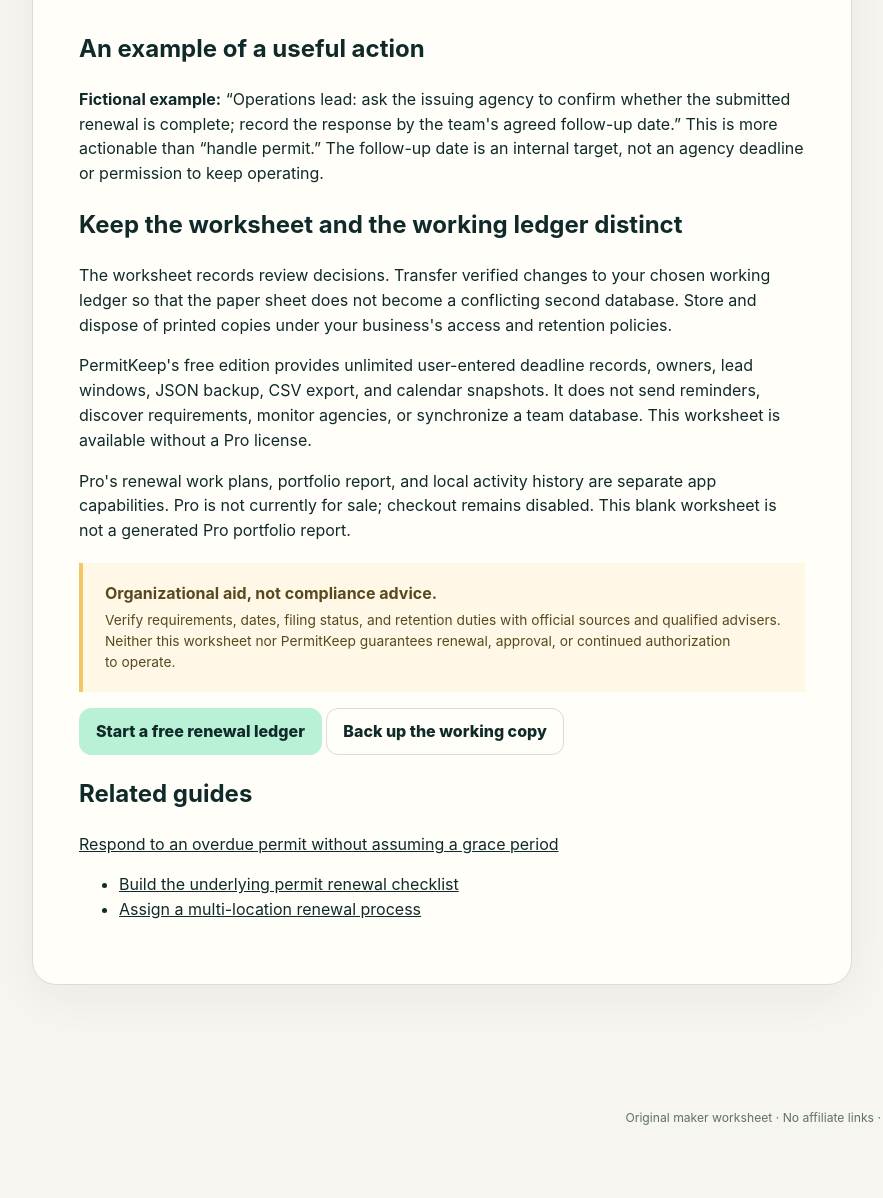
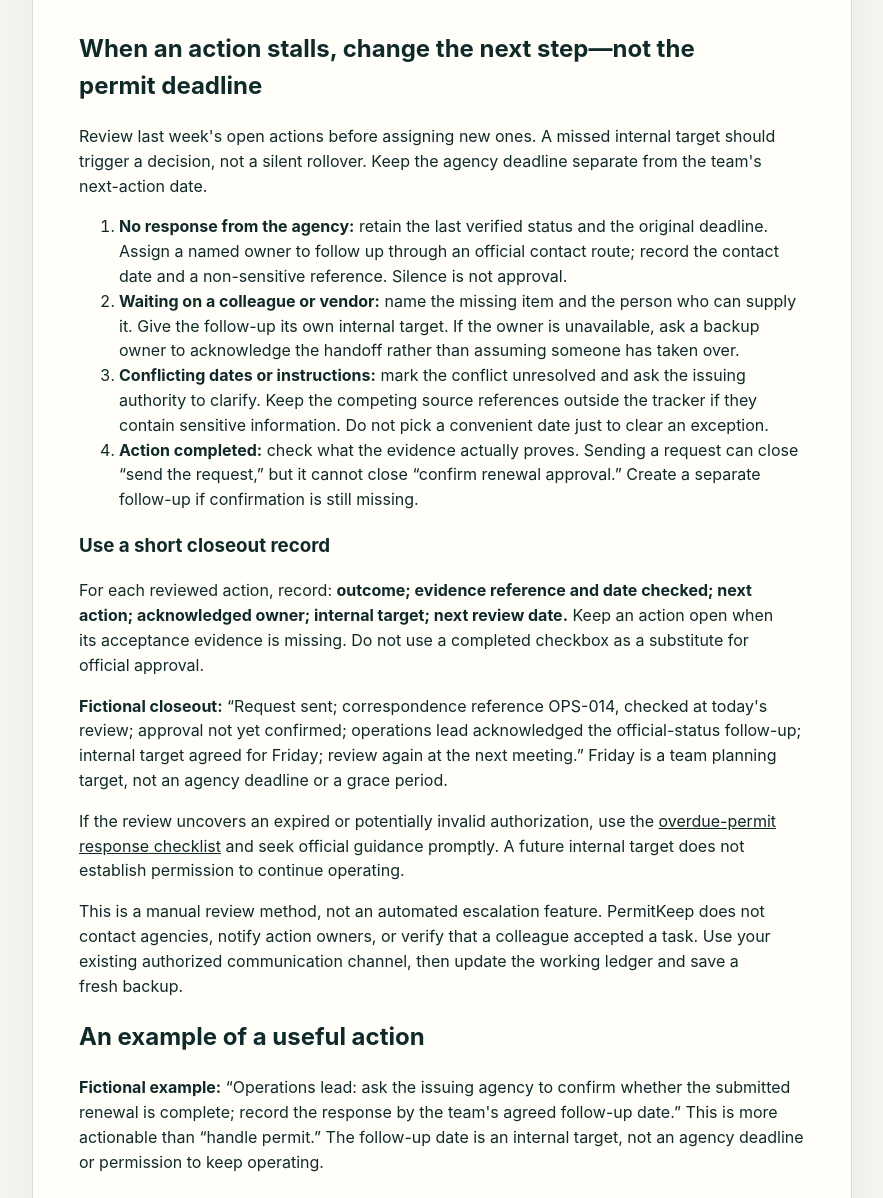
Before and after one commit to helpinghandschitown-netizen/permitkeep, a website: page weekly-permit-renewal-review.html in a window 1280 px wide. Shown: the part 2500-3698 px from the top of the page, without its empty margins (198-1081 px from the left). Drawn offline with Linux system fonts and the light colour scheme.

Commit message:
docs: clarify weekly renewal action closeout and blocked handoffs

```diff
--- a/weekly-permit-renewal-review.html
+++ b/weekly-permit-renewal-review.html
@@ -44,6 +44,21 @@
       </dl>
       <p><strong>Close-out check:</strong> assignments acknowledged; uncertain dates still flagged; deadline updates supported by official evidence; working ledger backed up.</p>
     </section>
+    <section id="action-closeout" aria-labelledby="action-closeout-title">
+      <h2 id="action-closeout-title">When an action stalls, change the next step—not the permit deadline</h2>
+      <p>Review last week's open actions before assigning new ones. A missed internal target should trigger a decision, not a silent rollover. Keep the agency deadline separate from the team's next-action date.</p>
+      <ol>
+        <li><strong>No response from the agency:</strong> retain the last verified status and the original deadline. Assign a named owner to follow up through an official contact route; record the contact date and a non-sensitive reference. Silence is not approval.</li>
+        <li><strong>Waiting on a colleague or vendor:</strong> name the missing item and the person who can supply it. Give the follow-up its own internal target. If the owner is unavailable, ask a backup owner to acknowledge the handoff rather than assuming someone has taken over.</li>
+        <li><strong>Conflicting dates or instructions:</strong> mark the conflict unresolved and ask the issuing authority to clarify. Keep the competing source references outside the tracker if they contain sensitive information. Do not pick a convenient date just to clear an exception.</li>
+        <li><strong>Action completed:</strong> check what the evidence actually proves. Sending a request can close “send the request,” but it cannot close “confirm renewal approval.” Create a separate follow-up if confirmation is still missing.</li>
+      </ol>
+      <h3>Use a short closeout record</h3>
+      <p>For each reviewed action, record: <strong>outcome; evidence reference and date checked; next action; acknowledged owner; internal target; next review date.</strong> Keep an action open when its acceptance evidence is missing. Do not use a completed checkbox as a substitute for official approval.</p>
+      <p><strong>Fictional closeout:</strong> “Request sent; correspondence reference OPS-014, checked at today's review; approval not yet confirmed; operations lead acknowledged the official-status follow-up; internal target agreed for Friday; review again at the next meeting.” Friday is a team planning target, not an agency deadline or a grace period.</p>
+      <p>If the review uncovers an expired or potentially invalid authorization, use the <a href="./overdue-permit-response-checklist.html">overdue-permit response checklist</a> and seek official guidance promptly. A future internal target does not establish permission to continue operating.</p>
+      <p>This is a manual review method, not an automated escalation feature. PermitKeep does not contact agencies, notify action owners, or verify that a colleague accepted a task. Use your existing authorized communication channel, then update the working ledger and save a fresh backup.</p>
+    </section>
     <h2>An example of a useful action</h2>
     <p><strong>Fictional example:</strong> “Operations lead: ask the issuing agency to confirm whether the submitted renewal is complete; record the response by the team's agreed follow-up date.” This is more actionable than “handle permit.” The follow-up date is an internal target, not an agency deadline or permission to keep operating.</p>
     <h2>Keep the worksheet and the working ledger distinct</h2>
```
